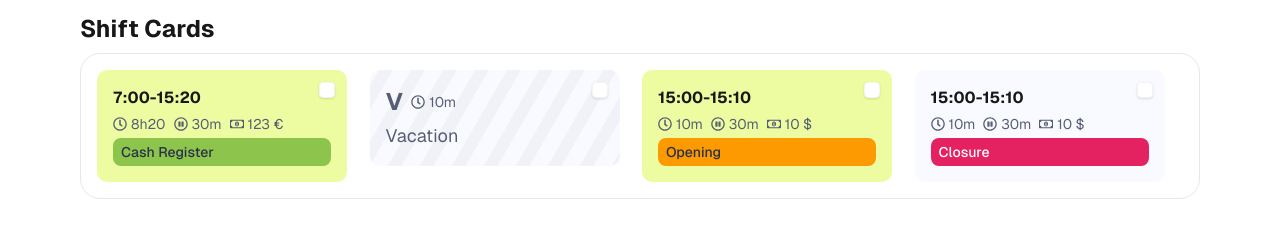
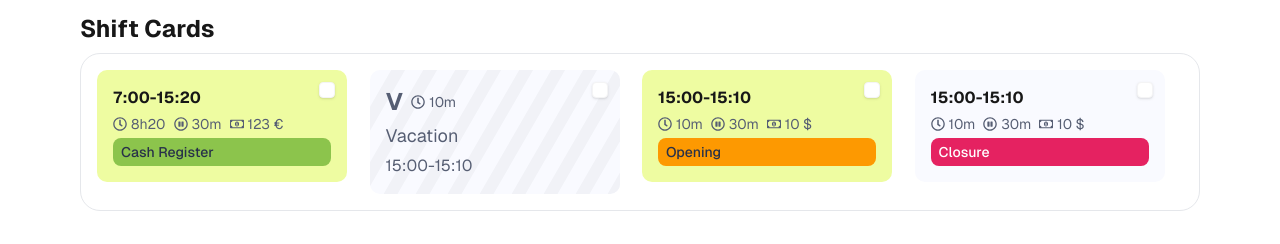
Before and after one commit to Denso10911/shyft, a Next.js app: page /en in a window 1280 px wide. Shown: the part 369-613 px from the top of the page. Built offline with nearby package versions, Linux system fonts and the light colour scheme.

Commit message:
Add time range display to AbsenceCard component
Integrate dayjs to format and display 'start' and 'end' times on the AbsenceCard component. This enhances the user interface by providing clear visibility of absence time ranges.

```diff
--- a/src/components/AbsenceCard/index.tsx
+++ b/src/components/AbsenceCard/index.tsx
@@ -12,6 +12,7 @@ import { FaRegMoneyBillAlt } from "react-icons/fa"
 import Checkbox from "@/components/Checkbox"
 import { useTranslations } from "next-intl"
 import ConditionalRender from "@/components/ConditionalRender"
+import dayjs from "dayjs"
 
 type Props = {
   data: shiftInterface
@@ -65,6 +66,11 @@ const AbsenceCard: React.FC<Props> = ({ data }) => {
       <div className="text flex gap-2 text-lg capitalize text-color-dark-gray">
         {t(`badges.${shiftTypeLabels[shiftType]}`)}
       </div>
+      {start && end && (
+        <div className="flex  text-color-dark-gray">
+          {dayjs(start).format("H:mm")}-{dayjs(end).format("H:mm")}
+        </div>
+      )}
     </div>
   )
 }
```
